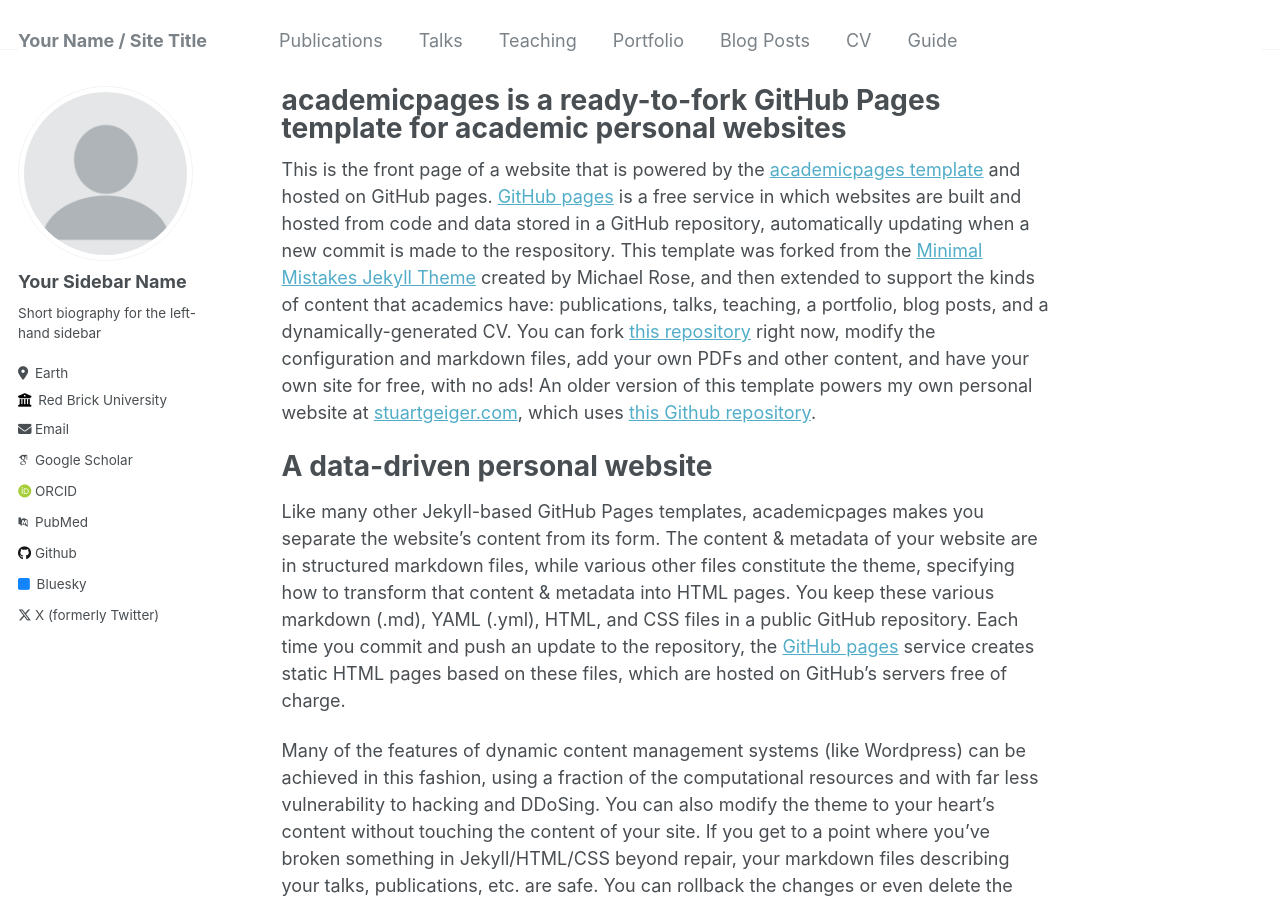
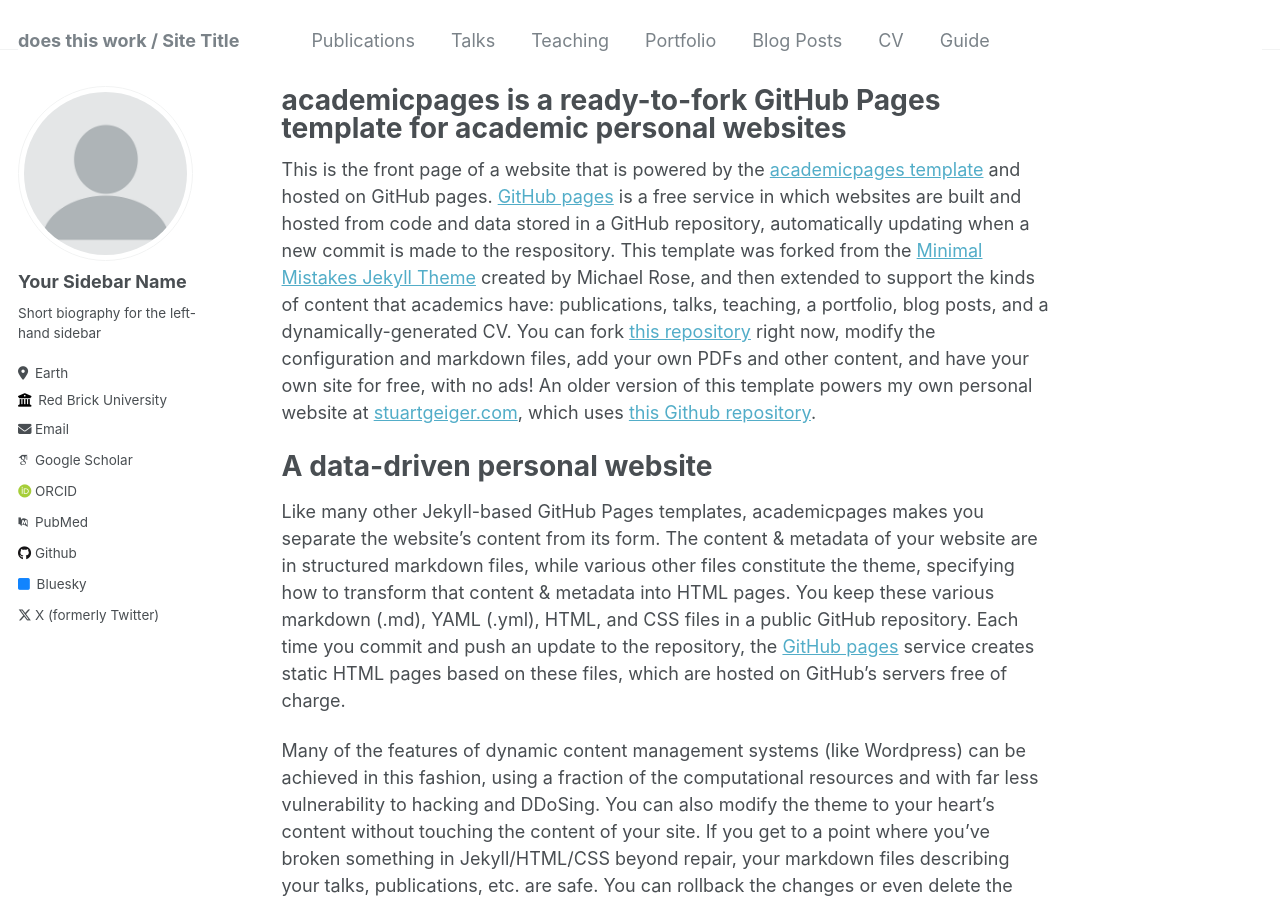
Before and after one commit to caylah1/caylah, a Jekyll site: the page built from _pages/about.md, in a window 1280 px wide and 900 px high. Built offline with Jekyll 4.4.1, drawn with Linux system fonts in a browser that asks for light colours; some web fonts are replaced.

Commit message:
Update _config.yml

```diff
--- a/_config.yml
+++ b/_config.yml
@@ -8,13 +8,13 @@
 
 # Basic Site Settings
 locale                   : "en-US"
-title                    : "Your Name / Site Title"
+title                    : "does this work / Site Title"
 title_separator          : "-"
 name                     : &name "Your Name"
 description              : &description "personal description"
-url                      : https://academicpages.github.io # the base hostname & protocol for your site e.g. "https://mmistakes.github.io"
+url                      : https://caylah1.github.io # the base hostname & protocol for your site e.g. "https://mmistakes.github.io"
 baseurl                  : "" # the subpath of your site, e.g. "/blog"
-repository               : "academicpages/academicpages.github.io"
+repository               : "caylah1/caylah1.github.io"
 
 # Site Author - The following control what appear as part of the author content on the side bar.
 #               If a field is blank the icon and link will not appear, otherwise it will be shown.
```
